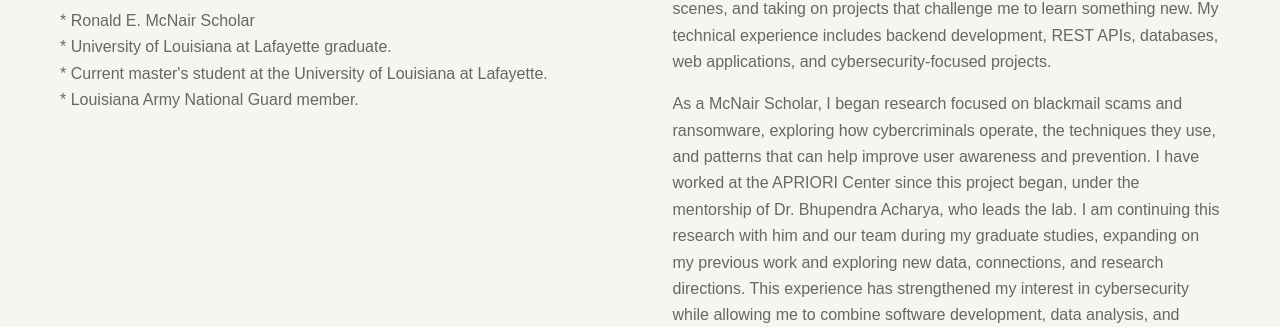
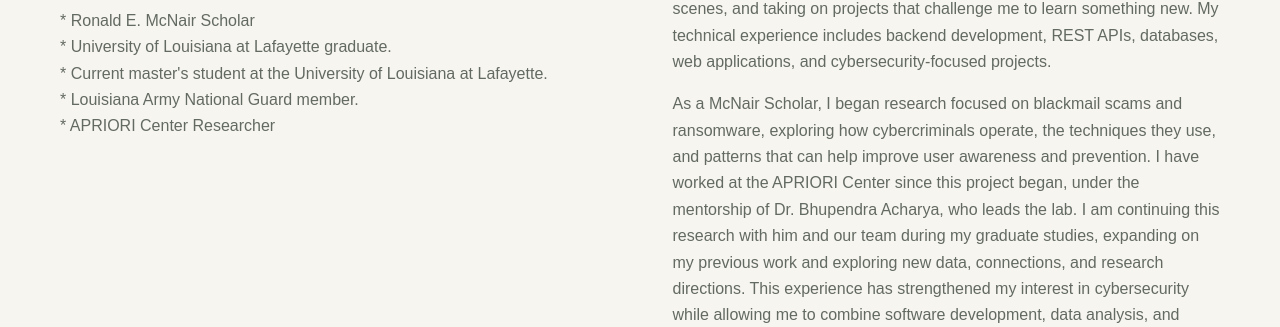
Before and after one commit to chloemich04/Portfolio, a Django app: page / in a window 1280 px wide. Shown: the part 2717-3044 px from the top of the page. Run offline with Django 4.2, Linux system fonts and the light colour scheme.

Commit message:
Added APRIORI role

```diff
--- a/templates/main/index.html
+++ b/templates/main/index.html
@@ -23,7 +23,7 @@
   <div>
     <p class="eyebrow">02 / About me</p>
     <h2 id="about-title">A builder's mindset.<br>A learner's curiosity.</h2>
-    <p>* Ronald E. McNair Scholar<br>* University of Louisiana at Lafayette graduate.<br>* Current master's student at the University of Louisiana at Lafayette.<br>* Louisiana Army National Guard member.</p>
+    <p>* Ronald E. McNair Scholar<br>* University of Louisiana at Lafayette graduate.<br>* Current master's student at the University of Louisiana at Lafayette.<br>* Louisiana Army National Guard member.<br>* APRIORI Center Researcher</p>
   </div>
   <div>
     <p class="large-copy">Alongside my academic and technical experience, I serve in the Army National Guard, where I've developed a strong sense of discipline, teamwork, adaptability, and responsibility.</p>
```
